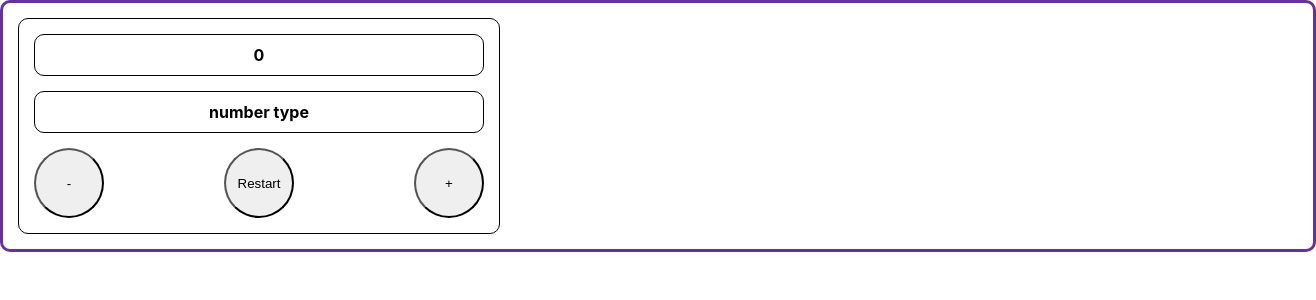
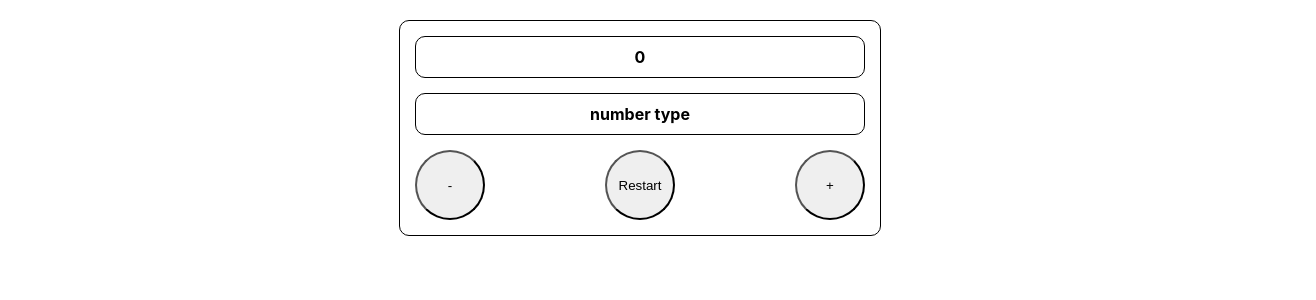
Before and after one commit to polinkasmol/counter, a React (Create React App) app: page / in a window 1280 px wide. Shown: the top 300 px of the page, 1316 px wide, since content can reach past the window. Built offline with nearby package versions, Linux system fonts and the light colour scheme.

Commit message:
add final edits

```diff
--- a/src/components/App/styles.module.css
+++ b/src/components/App/styles.module.css
@@ -1,6 +1,5 @@
-.wrapper{
-width: 100%;
-    padding: 15px;
-    border: 3px solid rebeccapurple;
-    border-radius: 10px;
+.wrapper {
+    width: 100%;
+    display: flex;
+    justify-content: center;
 }
--- a/src/components/Counter/components/CounterView/index.js
+++ b/src/components/Counter/components/CounterView/index.js
@@ -1,9 +1,9 @@
 import PropTypes from "prop-types";
 
 import styles from "./styles.module.css";
-const CounterView =({counterValue,valueType,handelIncrement,handelReset,handelDecrement}) => {
+const CounterView =({counterValue,valueType,handelIncrement,handelReset,handelDecrement,opacityValue}) => {
     return(
-        <div className={styles.wrapper}>
+        <div style={{opacity:opacityValue}} className={styles.wrapper}>
             <div className={styles.display}>{counterValue}</div>
             <div className={styles.display}>{valueType}</div>
             <div className={styles.controlButtons}>
--- a/src/components/Counter/components/CounterView/styles.module.css
+++ b/src/components/Counter/components/CounterView/styles.module.css
@@ -1,4 +1,5 @@
 .wrapper{
+  margin-top: 20px;
   max-width: 450px;
   width: 100%;
   padding: 15px;
--- a/src/components/Counter/containers/CounterContainer.js
+++ b/src/components/Counter/containers/CounterContainer.js
@@ -1,7 +1,7 @@
 import { Component } from "react";
 import CounterView from "../components/CounterView";
 
-import styles from "./styles.module.css";
+
 
 class CounterContainer extends Component {
     constructor(props) {
@@ -9,7 +9,8 @@ class CounterContainer extends Component {
 
         this.state = {
             countValue: 0,
-            valueType: 'number type'
+            valueType: 'number type',
+            opacityValue: 1
         }
     }
     handelIncrement = () =>{
@@ -27,7 +28,8 @@ class CounterContainer extends Component {
     };
 
     checkValueType =() =>{
-        this.setState({valueType: this.state.countValue % 2 === 0 ? 'even number' :"odd number"})
+        this.setState({valueType: this.state.countValue % 2 === 0 ? 'odd number' :"even number"})
+        this.setState({opacityValue: this.state.valueType === 'odd number' ? 1 : 0.5})
     }
     render() {
         return<CounterView
@@ -35,7 +37,8 @@ class CounterContainer extends Component {
             valueType={this.state.valueType}
             handelIncrement={this.handelIncrement}
             handelReset={this.handelReset}
-            handelDecrement={this.handelDecrement}/>;
+            handelDecrement={this.handelDecrement}
+            opacityValue={this.state.opacityValue}/>;
     }
 }
 export default CounterContainer;
--- a/src/components/Counter/containers/styles.module.css
+++ /dev/null
@@ -1,3 +0,0 @@
-.displayOdd{
-    background-color: antiquewhite;
-}
```
Also changed, not shown: 1 other file (tests, documents, lock files or other folders).
